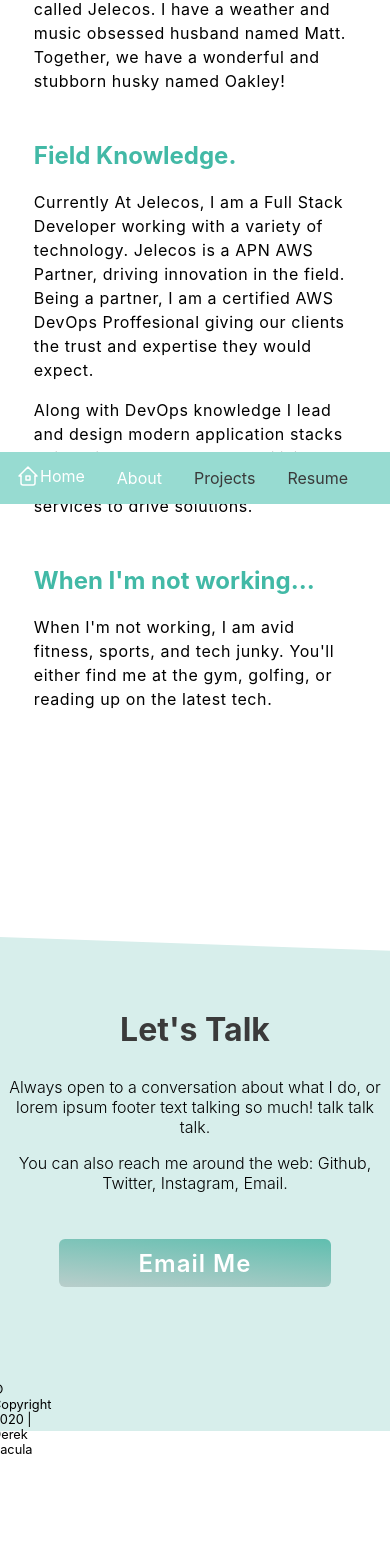
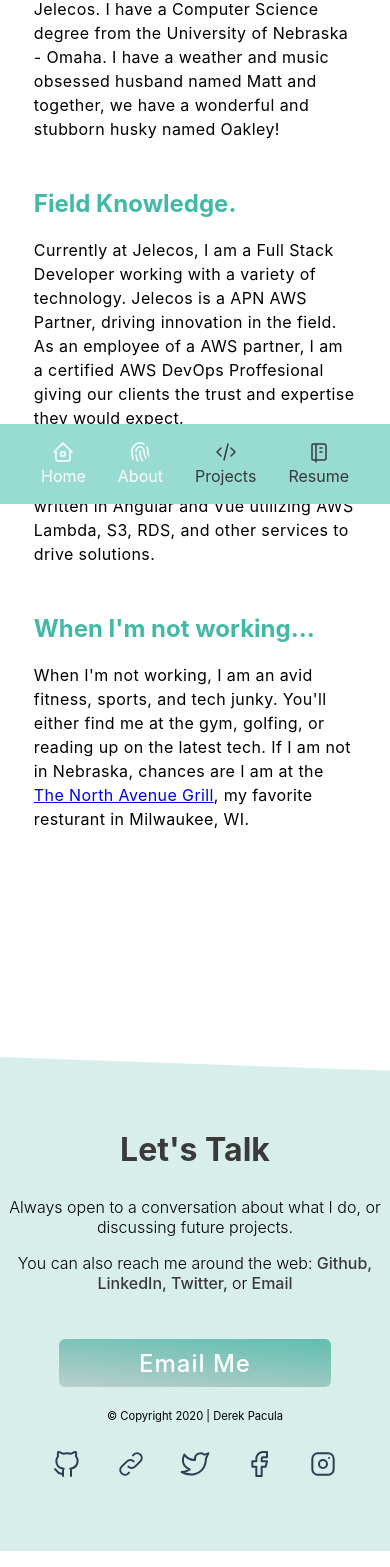
Before and after one commit to dpacula/pacula.dev, a React (Create React App) app: page /about in a window 390 px wide. Shown: the part 340-1907 px from the top of the page. Before the commit the page ends 1810 px from the top, so only its background shows below. Built offline with nearby package versions, Linux system fonts and the light colour scheme.

Commit message:
final touches on website

```diff
--- a/src/components/footer.jsx
+++ b/src/components/footer.jsx
@@ -8,14 +8,20 @@ function Footer() {
   <footer>
     <div class="f-container">
       <h1>Let's Talk</h1>
-      <p>Always open to a conversation about what I do, or lorem ipsum footer text talking so much! talk talk talk.</p>
-      <p>You can also reach me around the web: Github, Twitter, Instagram, Email.</p>
+      <p>Always open to a conversation about what I do, or discussing future projects.</p>
+      <p>You can also reach me around the web:
+        <a href="http://github.com/dpacula"> Github, </a>
+        <a href="http://linkedin.com/dpacula">LinkedIn, </a>
+        <a href="http://twitter.com/dpacula">Twitter, </a>
+        or
+        <a href="mailto:hello@pacula.dev"> Email</a>
+      </p>
       <br></br><br></br>
       <a class="f-button" href="mailto:hello@pacula.dev">Email Me</a>
     </div>
     <div class="row disclaim">
-      <div class="col-lg-2"></div>
-      <div class="col-lg-8 footer-items">
+      <div class="col-lg-2 col-md-2 col-sm-1 col-xs-1"></div>
+      <div class="col-lg-8 col-md-8 col-sm-10 col-xs-10 footer-items">
         <div class="copyright">
           <p>© Copyright {year} | Derek Pacula</p>
         </div>
@@ -27,20 +33,20 @@ function Footer() {
             <Link to="/resume">Resume</Link>
           </nav>
           <nav>
-            <a href="github.com/dpacula">
+            <a href="http://github.com/dpacula">
               <svg xmlns="http://www.w3.org/2000/svg" class="icon icon-tabler icon-tabler-brand-github" width="32" height="32" viewBox="0 0 24 24" stroke-width="1.5" stroke="#2c3e50" fill="none" stroke-linecap="round" stroke-linejoin="round">
                 <path stroke="none" d="M0 0h24v24H0z"/>
                 <path d="M9 19c-4.286 1.35-4.286-2.55-6-3m12 5v-3.5c0-1 .099-1.405-.5-2 2.791-.3 5.5-1.366 5.5-6.04a4.567 4.567 0 0 0 -1.333 -3.21a4.192 4.192 0 0 0 -.08 -3.227s-1.05-.3-3.476 1.267a12.334 12.334 0 0 0 -6.222 0C6.462 2.723 5.413 3.023 5.413 3.023a4.192 4.192 0 0 0 -.08 3.227A4.566 4.566 0 0 0 4 9.486c0 4.64 2.709 5.68 5.5 6.014-.591.589-.56 1.183-.5 2V21" />
               </svg>
             </a>
-            <a href="linkedin.com/dpacula">
+            <a href="http://linkedin.com/dpacula">
             <svg xmlns="http://www.w3.org/2000/svg" class="icon icon-tabler icon-tabler-link" width="32" height="32" viewBox="0 0 24 24" stroke-width="1.5" stroke="#2c3e50" fill="none" stroke-linecap="round" stroke-linejoin="round">
               <path stroke="none" d="M0 0h24v24H0z"/>
               <path d="M10 14a3.5 3.5 0 0 0 5 0l4 -4a3.5 3.5 0 0 0 -5 -5l-.5 .5" />
               <path d="M14 10a3.5 3.5 0 0 0 -5 0l-4 4a3.5 3.5 0 0 0 5 5l.5 -.5" />
             </svg>
             </a>
-            <a href="twitter.com/dpacula">
+            <a href="http://twitter.com/dpacula">
             <svg xmlns="http://www.w3.org/2000/svg" class="icon icon-tabler icon-tabler-brand-twitter" width="32" height="32" viewBox="0 0 24 24" stroke-width="1.5" stroke="#2c3e50" fill="none" stroke-linecap="round" stroke-linejoin="round">
               <path stroke="none" d="M0 0h24v24H0z"/>
               <path d="M22 4.01c-1 .49-1.98.689-3 .99-1.121-1.265-2.783-1.335-4.38-.737S11.977 6.323 12 8v1c-3.245.083-6.135-1.395-8-4 0 0-4.182 7.433 4 11-1.872 1.247-3.739 2.088-6 2 3.308 1.803 6.913 2.423 10.034 1.517 3.58-1.04 6.522-3.723 7.651-7.742a13.84 13.84 0 0 0 .497 -3.753C20.18 7.773 21.692 5.25 22 4.009z" />
@@ -52,7 +58,7 @@ function Footer() {
               <path d="M7 10v4h3v7h4v-7h3l1 -4h-4v-2a1 1 0 0 1 1 -1h3v-4h-3a5 5 0 0 0 -5 5v2h-3" />
             </svg>
             </a>
-            <a href="instagram.com/dpacula">
+            <a href="http://instagram.com/dpacula">
             <svg xmlns="http://www.w3.org/2000/svg" class="icon icon-tabler icon-tabler-brand-instagram" width="32" height="32" viewBox="0 0 24 24" stroke-width="1.5" stroke="#2c3e50" fill="none" stroke-linecap="round" stroke-linejoin="round">
               <path stroke="none" d="M0 0h24v24H0z"/>
               <rect x="4" y="4" width="16" height="16" rx="4" />
@@ -63,6 +69,7 @@ function Footer() {
           </nav>
         </div>
       </div>
+      <div class="col-lg-2 col-md-2 col-sm-1 col-xs-1"></div>
     </div>
     <nav class='mobile-nav'>
       <NavLink activeClassName='is-active' to="/">
@@ -72,11 +79,40 @@ function Footer() {
           <path d="M5 12v7a2 2 0 0 0 2 2h10a2 2 0 0 0 2 -2v-7" />
           <rect x="10" y="12" width="4" height="4" />
         </svg>
-        Home
+        <br></br>Home
       </NavLink>
-      <NavLink activeClassName='is-active' to="/about">About</NavLink>
-      <NavLink activeClassName='is-active' to="/projects">Projects</NavLink>
-      <NavLink activeClassName='is-active' to="/resume">Resume</NavLink>
+      <NavLink activeClassName='is-active' to="/about">
+        <svg xmlns="http://www.w3.org/2000/svg" class="icon icon-tabler icon-tabler-fingerprint" width="24" height="24" viewBox="0 0 24 24" stroke-width="1.5" stroke="#2c3e50" fill="none" stroke-linecap="round" stroke-linejoin="round">
+          <path stroke="none" d="M0 0h24v24H0z"/>
+          <path d="M18.9 7a8 8 0 0 1 1.1 5v1a6 6 0 0 0 .8 3" />
+          <path d="M8 11a4 4 0 0 1 8 0v1a10 10 0 0 0 2 6" />
+          <path d="M12 11v2a14 14 0 0 0 2.5 8" />
+          <path d="M8 15a18 18 0 0 0 1.8 6" />
+          <path d="M4.9 19a22 22 0 0 1 -.9 -7v-1a8 8 0 0 1 12 -6.95" />
+        </svg>
+        <br></br>
+        About
+      </NavLink>
+      <NavLink activeClassName='is-active' to="/projects">
+        <svg xmlns="http://www.w3.org/2000/svg" class="icon icon-tabler icon-tabler-code" width="24" height="24" viewBox="0 0 24 24" stroke-width="1.5" stroke="#2c3e50" fill="none" stroke-linecap="round" stroke-linejoin="round">
+          <path stroke="none" d="M0 0h24v24H0z"/>
+          <polyline points="7 8 3 12 7 16" />
+          <polyline points="17 8 21 12 17 16" />
+          <line x1="14" y1="4" x2="10" y2="20" />
+        </svg>
+        <br></br>
+        Projects
+      </NavLink>
+      <NavLink activeClassName='is-active' to="/resume">
+        <svg xmlns="http://www.w3.org/2000/svg" class="icon icon-tabler icon-tabler-notebook" width="24" height="24" viewBox="0 0 24 24" stroke-width="1.5" stroke="#2c3e50" fill="none" stroke-linecap="round" stroke-linejoin="round">
+          <path stroke="none" d="M0 0h24v24H0z"/>
+          <path d="M6 4h11a2 2 0 0 1 2 2v12a2 2 0 0 1 -2 2h-11a1 1 0 0 1 -1 -1v-14a1 1 0 0 1 1 -1m3 0v18" />
+          <line x1="13" y1="8" x2="15" y2="8" />
+          <line x1="13" y1="12" x2="15" y2="12" />
+        </svg>
+        <br></br>
+        Resume
+      </NavLink>
     </nav>
   </footer>
   );
--- a/src/pages/about.jsx
+++ b/src/pages/about.jsx
@@ -10,26 +10,30 @@ function About() {
       <div class="col-lg-7 col-md-7 col-sm-12 col-xs-12">
           <div class="box">
             <h2>About Me.</h2>
-            <p>I'm Derek Pacula. I am a Full Stack Developer for a small local company called Jelecos.
-              I have a weather and music obsessed husband named Matt.
-              Together, we have a wonderful and stubborn husky named Oakley!
+            <p>I'm Derek Pacula. I am a Full Stack Developer for a local company called Jelecos.
+              I have a Computer Science degree from the University of Nebraska - Omaha.
+              I have a weather and music obsessed husband named Matt and
+              together, we have a wonderful and stubborn husky named Oakley!
             </p>
           </div>
           <div class="box">
             <h2>Field Knowledge.</h2>
-            <p> Currently At Jelecos, I am a Full Stack Developer working with a variety of technology.
-              Jelecos is a APN AWS Partner, driving innovation in the field. Being a partner, I am a certified AWS DevOps Proffesional giving
-              our clients the trust and expertise they would expect.
+            <p> Currently at Jelecos, I am a Full Stack Developer working with a variety of technology.
+              Jelecos is a APN AWS Partner, driving innovation in the field. As an employee of a AWS partner,
+              I am a certified AWS DevOps Proffesional giving our clients the trust and expertise they would expect.
               <br>
               </br>
             </p>
-            <p>Along with DevOps knowledge I lead and design modern application stacks written in
+            <p>Along with DevOps knowledge, I lead and design modern application stacks written in
               Angular and Vue utilizing AWS Lambda, S3, RDS, and other services to drive solutions.
             </p>
           </div>
           <div class="box">
             <h2>When I'm not working...</h2>
-            <p> When I'm not working, I am avid fitness, sports, and tech junky. You'll either find me at the gym, golfing, or reading up on the latest tech.
+            <p> When I'm not working, I am an avid fitness, sports, and tech junky.
+              You'll either find me at the gym, golfing, or reading up on the latest tech.
+              If I am not in Nebraska, chances are I am at the <a href="https://www.northavegrill.com">The North Avenue Grill</a>, my favorite resturant
+              in Milwaukee, WI.
             </p>
           </div>
       </div>
--- a/src/pages/home.jsx
+++ b/src/pages/home.jsx
@@ -11,7 +11,7 @@ function Home() {
       <div class="col-lg-12 col-md-12 col-xs-12">
           <div class="row">
             <div class="col-lg-8 col-md-12 col-sm-12 col-xs-12 bottom">
-              <div class="main-header"><h1>Hi, I’m Derek. <br></br> I’m an Full Stack Web Developer from Nebraska. Experinced in modern web development.</h1></div>
+              <div class="main-header"><h1>Hi, I’m Derek. <br></br>A Full Stack Web Developer from Nebraska. Experinced in modern web development.</h1></div>
             </div>
             <div class="col-lg-4 top">
               <div><img class="main-header-img" src={me} alt="me"></img></div>
--- a/src/pages/projects.jsx
+++ b/src/pages/projects.jsx
@@ -10,7 +10,7 @@ function Projects() {
     <div class="col-lg-6 col-md-6 col-sm-12 col-xs-12">
         <div class="box">
           <h2>Professional Projects.</h2>
-          <p>A small sample of some of the work I am involved in.</p>
+          <p>Just some of the work I am involved in.</p>
         </div>
     </div>
     <div class="col-lg-12 col-md-12 col-sm-12 col-xs-12">
@@ -90,7 +90,7 @@ function Projects() {
     <div class="col-lg-6 col-md-6 col-sm-12 col-xs-12">
         <div class="box">
           <h2>Personal Projects.</h2>
-          <p>A small sample of some of the work I've done on the side.</p>
+          <p>Just some of the work I've done on the side.</p>
         </div>
     </div>
 
--- a/src/styles/main.scss
+++ b/src/styles/main.scss
@@ -92,7 +92,7 @@ body.dark-mode {
     color: white;
   }
 
-  footer {
+  footer, .mobile-nav {
     background: #129376;
 
     h1, a{
@@ -142,6 +142,13 @@ main {
   cursor:pointer;
   overflow: hidden;
   outline:none;
+
+  @include respond-to('sm') {
+    float: right;
+    position: absolute;
+    right: 0;
+    top: 36px;
+  }
 }
 
 .blob-rotate {
@@ -176,7 +183,7 @@ header {
         z-index: -1;
         /* top: -350px; */
         top: -250px;
-        /* left: 20px; */
+        left: -10px;
         fill: #d7eeeb;
         display: block;
         margin: auto;
@@ -335,7 +342,7 @@ h1 {
 
   p {
     line-height: 1.5;
-    letter-spacing: .6px;
+    letter-spacing: .4px;
   }
 }
 
@@ -512,8 +519,6 @@ footer {
     position: relative;
     text-align: center;
     padding-top: 2em;
-    margin-right: .5rem;
-    margin-left: .5rem;
     font-weight: 300;
     @include respond-to('lg') {
       max-width: 1280px;
@@ -522,6 +527,12 @@ footer {
     h1 {
       display: block;
       text-align: center;
+    }
+
+    a {
+      text-decoration: none;
+      font-weight: 500;
+      color: $main;
     }
   }
 
@@ -532,7 +543,7 @@ footer {
     background-size: 200%;
     transition: background-position .5s ease-out;
     text-decoration: none;
-    color: white;
+    color: white !important;
     font-weight: 600;
     font-size: 1.5em;
     letter-spacing: 1px;
@@ -544,19 +555,44 @@ footer {
 
   .footer-items {
     position: relative;
+    @include respond-to ('sm') {
+      position: initial;
+    }
+
   }
 
   .copyright {
-    font-size: .8em;
+    font-size: .7em;
     position: absolute;
     bottom: 0;
     left: 0;
+
+
+
+    @include respond-to ('sm') {
+      position: initial;
+      display: flex;
+      justify-content: center;
+      margin-top: 20px;
+    }
   }
 
   .links {
     position: absolute;
     bottom: 0;
     right: 0;
+
+    @include respond-to('sm') {
+      position: initial;
+      display: flex;
+      justify-items: center;
+      justify-content: center;
+      text-align: center;
+      nav:first-of-type
+      {
+        display: none;
+      }
+    }
 
     nav {
       display: flex;
@@ -576,6 +612,7 @@ footer {
     bottom: 0;
     width: 100%;
     background-color: $bg-accent;
+    height: 5em;
 
     .icon {
       stroke: $main;
@@ -600,6 +637,7 @@ footer {
       padding: 0;
       margin-right: .5rem;
       margin-left: .5rem;
+      justify-content: center;
     }
   }
 
```
Also changed, not shown: src/pages/resume.jsx (+11 -6 lines).
